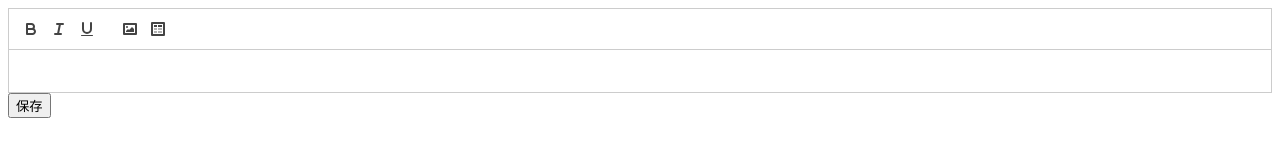
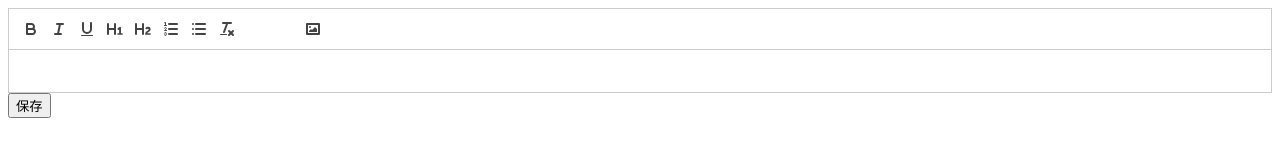
Before and after one commit to TiAmo-b/demo, a plain HTML site: page index.html in a window 1280 px wide. Drawn offline with nearby package versions, Linux system fonts and the light colour scheme.

Commit message:
Update index.html

```diff
--- a/index.html
+++ b/index.html
@@ -14,10 +14,28 @@
     const quill = new Quill('#editor', {
       theme: 'snow',
       modules: {
-        toolbar: [
-          ['bold', 'italic', 'underline'],
-          ['image', 'table'],
-        ],
+        toolbar: {
+          container: [
+              [
+                'bold',
+                'italic',
+                'underline',
+                { header: 1 },
+                { header: 2 },
+                { list: 'ordered' },
+                { list: 'bullet' },
+                'clean',
+              ],
+              ['table-better'],
+              ['image']
+            ],
+          },
+          table: false,
+            'table-better': {
+              language: 'zh_CN',
+              menus: ['column', 'row', 'merge', 'table', 'cell', 'wrap', 'delete'],
+              toolbarTable: true
+          },
       },
     });
 
```
